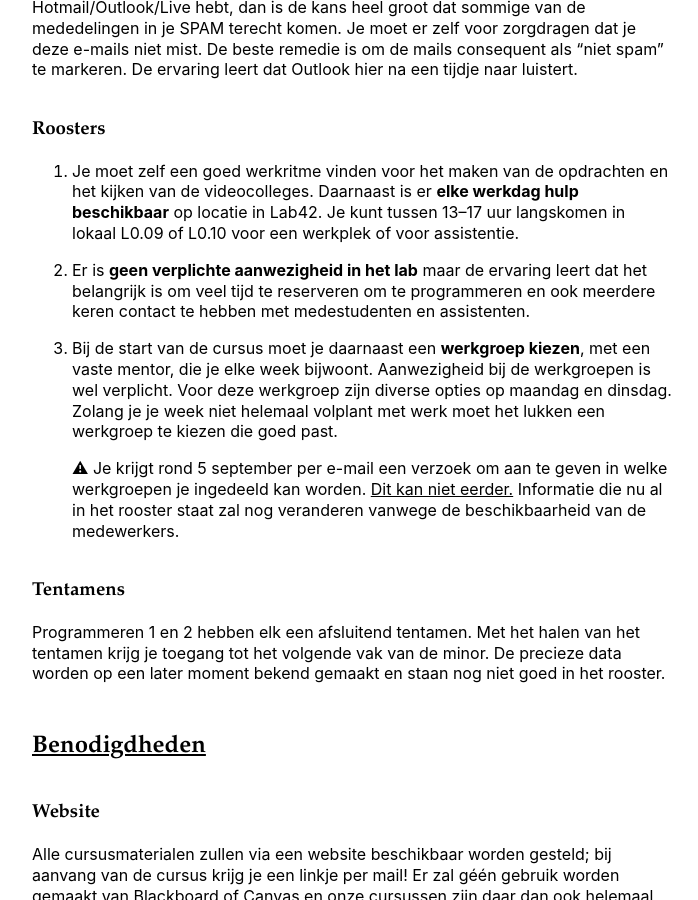
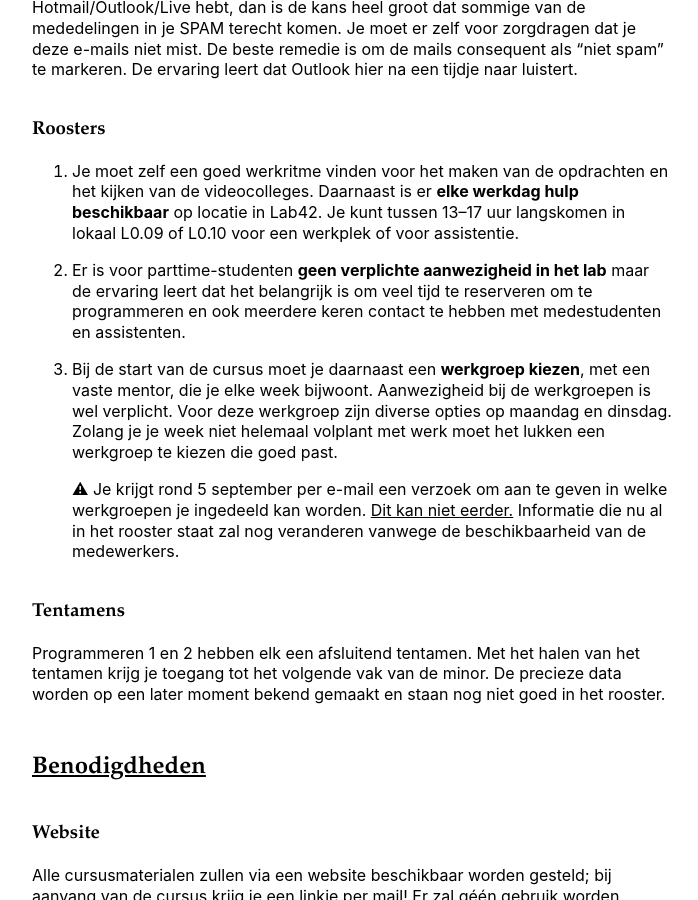
Before and after one commit to minprog/welkom, a Jekyll site: the page built from parttime/index.md, in a window 1280 px wide and 900 px high, scrolled down 3283 px. Shown: the whole window, without its empty margins (288-986 px from the left). Built offline with Jekyll 4.4.1, drawn with Linux system fonts in a browser that asks for light colours; our own code applies the rules of GitHub Pages for plain Markdown files.

Commit message:
aanwezig

```diff
--- a/parttime/index.md
+++ b/parttime/index.md
@@ -50,7 +50,7 @@ Vrijwel alle colleges vinden plaats in Lab42, op het Science Park in Amsterdam.
 
 1.  Je moet zelf een goed werkritme vinden voor het maken van de opdrachten en het kijken van de videocolleges. Daarnaast is er **elke werkdag hulp beschikbaar** op locatie in Lab42. Je kunt tussen 13--17 uur langskomen in lokaal L0.09 of L0.10 voor een werkplek of voor assistentie.
 
-2.  Er is **geen verplichte aanwezigheid in het lab** maar de ervaring leert dat het belangrijk is om veel tijd te reserveren om te programmeren en ook meerdere keren contact te hebben met medestudenten en assistenten.
+2.  Er is voor parttime-studenten **geen verplichte aanwezigheid in het lab** maar de ervaring leert dat het belangrijk is om veel tijd te reserveren om te programmeren en ook meerdere keren contact te hebben met medestudenten en assistenten.
 
 3.  Bij de start van de cursus moet je daarnaast een **werkgroep kiezen**, met een vaste mentor, die je elke week bijwoont. Aanwezigheid bij de werkgroepen is wel verplicht. Voor deze werkgroep zijn diverse opties op maandag en dinsdag. Zolang je je week niet helemaal volplant met werk moet het lukken een werkgroep te kiezen die goed past.
 
```
